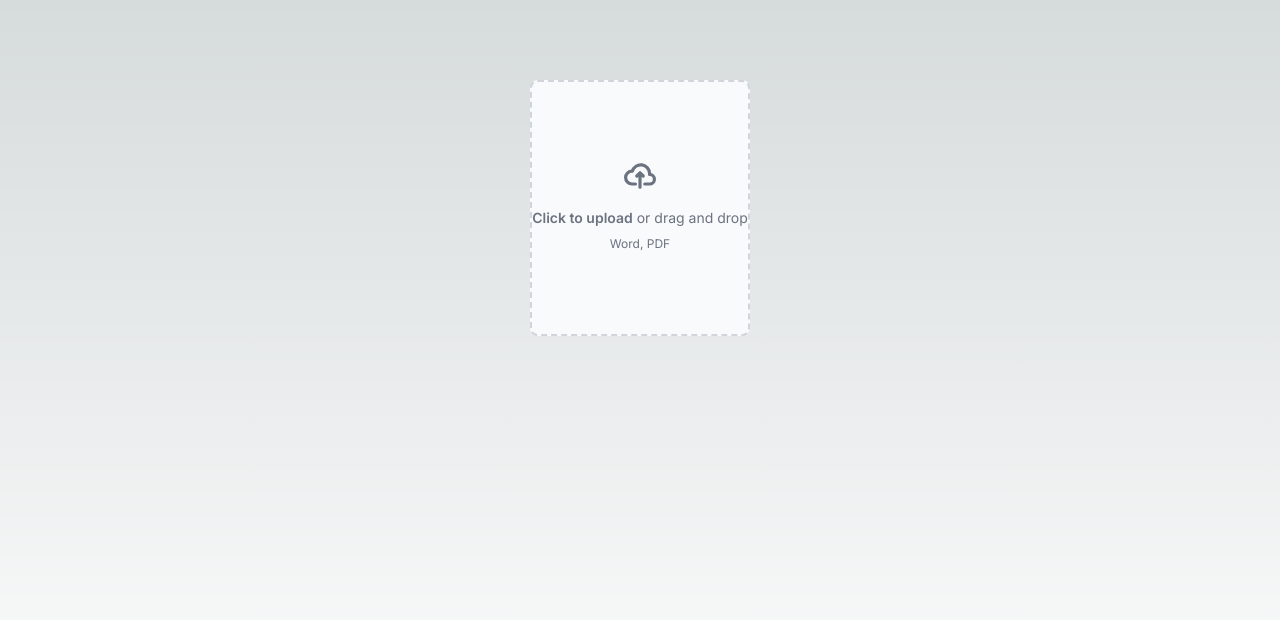
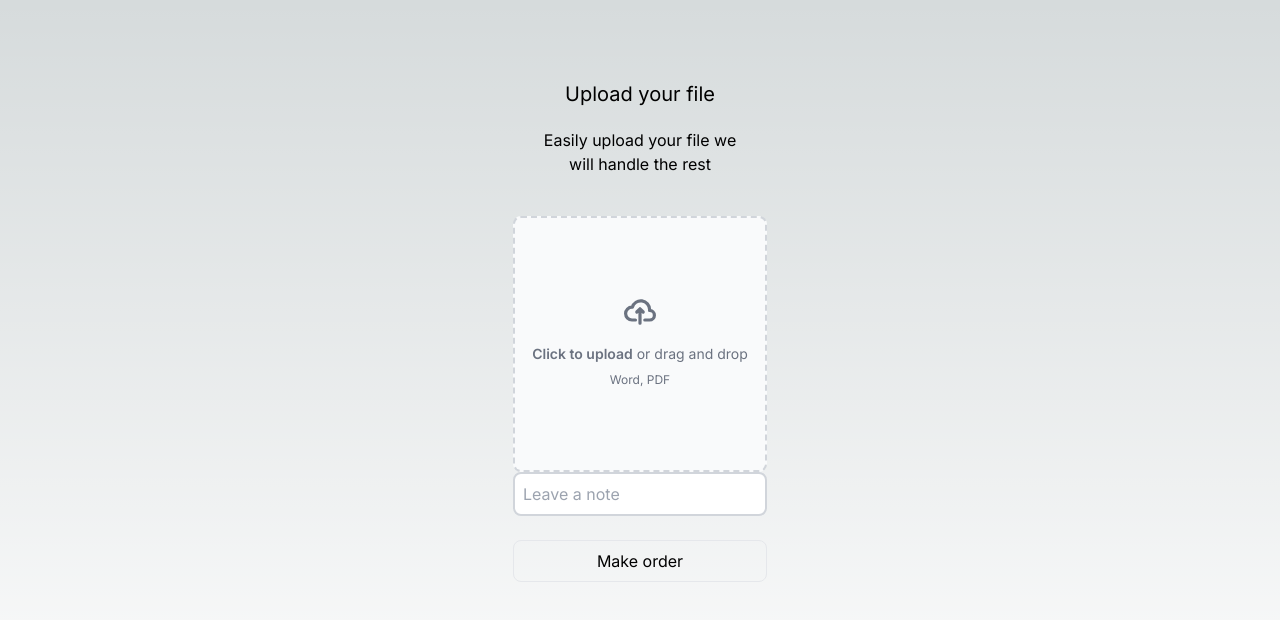
Before and after one commit to Rashad-Muntar/Println-web, a Next.js app: page / in a window 1280 px wide. Shown: the top 620 px of the page. Built offline with nearby package versions, Linux system fonts and the light colour scheme; no server answers.

Commit message:
implement file upload component

```diff
--- a/src/components/home/createJob.tsx
+++ b/src/components/home/createJob.tsx
@@ -1,41 +1,47 @@
-import React,{useState} from 'react'
-import { Formik } from 'formik';
-import Link from 'next/link';
-import Button from '../share/Button';
-import Spinner from '../share/spinner';
-import Input from '../share/Input';
-import AuthContainer from '../share/AuthContainer';
-import { useCreateJobMutation } from '@/generated/graphql';
-import { LoginSchema } from '@/utils/validations';
-
+import React, { useState } from "react";
+import { Formik } from "formik";
+import Link from "next/link";
+import Button from "../share/Button";
+import Spinner from "../share/spinner";
+import Input from "../share/Input";
+import Uploader from "../share/uploader";
+import AuthContainer from "../share/AuthContainer";
+import { useCreateJobMutation } from "@/generated/graphql";
+import { createJobSchema } from "@/utils/validations";
 
 const CreateJob = () => {
   const [isLoading, setIsLoading] = useState(false);
-    const [createJob] = useCreateJobMutation()
+  const [createJob] = useCreateJobMutation();
   return (
     <AuthContainer
-          heading="LOG IN"
-          subHeading=" Welcome back! Log in to your account to enjoy the feel of life"
+      heading="Upload your file"
+      subHeading="Easily upload your file we will handle the rest"
     >
       <Formik
-            initialValues={{ id: 0, description: "", file: "", email: "", password: "" }}
-            validationSchema={LoginSchema}
+        initialValues={{ description: "", file: "" }}
+        validationSchema={createJobSchema}
         onSubmit={async (values) => {
           setIsLoading(true);
-              try {
-                const response = await createJob({
-                  variables: {
-                    input: {
-                        userId: values.id, onGoing: false, completed: false, description: values.description, file: values.file
-                    },
-                  },
-                });
+          console.log(values)
+          setIsLoading(false);
+        //   try {
+        //     const response = await createJob({
+        //       variables: {
+        //         input: {
+        //           userId: 1,
+        //           onGoing: false,
+        //           completed: false,
+        //           description: values.description,
+        //           file: values.file,
+        //         },
+        //       },
+        //     });
 
-                setIsLoading(false);
-                return response;
-              } catch (error: any) {
-                return error.message;
-              }
+        //     setIsLoading(false);
+        //     return response;
+        //   } catch (error: any) {
+        //     return error.message;
+        //   }
         }}
       >
         {({
@@ -51,25 +57,17 @@ const CreateJob = () => {
             onSubmit={handleSubmit}
             className="flex flex-col justify-center"
           >
-                {}
+            <Uploader name="file" onChange={handleChange}/>
+            {errors.file && touched.file && errors.file}
             <Input
-                  placeholder="Enter Email"
-                  type="email"
-                  name="email"
+              placeholder="Leave a note"
+              type="text"
+              name="description"
               onChange={handleChange}
               onBlur={handleBlur}
-                  value={values.email}
+              value={values.description}
             />
-                {errors.email && touched.email && errors.email}
-                <Input
-                  placeholder="Enter Password"
-                  type="password"
-                  name="password"
-                  onChange={handleChange}
-                  onBlur={handleBlur}
-                  value={values.password}
-                />
-                {errors.password && touched.password && errors.password}
+             {errors.description && touched.description && errors.description}
             <Button
               style="py-[8px] mt-4 border"
               type="submit"
@@ -85,14 +83,8 @@ const CreateJob = () => {
           </form>
         )}
       </Formik>
-          <div className="flex justify-center items-center mt-5">
-            <p className="mr-3 text-sm">Don't have an account yet?</p>
-            <Link href="/auth/signup">
-              <p className="text-sky-400">Sign up</p>
-            </Link>
-          </div>
     </AuthContainer>
   );
-}
+};
 
-export default CreateJob
+export default CreateJob;
--- a/src/components/home/home.tsx
+++ b/src/components/home/home.tsx
@@ -1,11 +1,12 @@
 "use client";
 import React from "react";
 import Uploader from "../share/uploader";
+import CreateJob from "./createJob";
 
 const Homepage = () => {
   return (
     <div className="flex, justify-center, items-center">
-      <Uploader />
+      <CreateJob />
     </div>
   );
 };
--- a/src/components/share/uploader.tsx
+++ b/src/components/share/uploader.tsx
@@ -1,30 +1,13 @@
 // import { useTus } from 'use-tus'
+
 import { useCallback, ChangeEvent } from "react";
 
-const Uploader = () => {
-  // const { upload, setUpload, isSuccess, error, remove } = useTus();
-  // const handleSetUpload = useCallback((event: ChangeEvent<HTMLInputElement>) => {
-  //     const file = event.target.files.item(0);
-  //     if (!file) {
-  //       return;
-  //     }
-  //     setUpload(file, {
-  //       endpoint: 'https://tusd.tusdemo.net/files/',
-  //       metadata: {
-  //         filename: file.name,
-  //         filetype: file.type,
-  //       },
-  //     });
-  //   },
-  //   [setUpload]
-  // );
-  // const handleStart = useCallback(() => {
-  //   if (!upload) {
-  //     return;
-  //   }
-  //   // Start to upload the file.
-  //   upload.start();
-  // }, [upload]);
+interface Props {
+    name: string,
+    onChange: (e: ChangeEvent<HTMLInputElement>) => void;
+}
+const Uploader = ({name, onChange}:Props) => {
+
   return (
     <div className="flex items-center justify-center w-full">
       <label
@@ -53,7 +36,7 @@ const Uploader = () => {
           </p>
           <p className="text-xs text-gray-500 dark:text-gray-400">Word, PDF</p>
         </div>
-        <input id="dropzone-file" type="file" className="hidden" />
+        <input id="dropzone-file" type="file" name={name} onChange={onChange} className="hidden" />
       </label>
     </div>
   );
--- a/utils/validations.ts
+++ b/utils/validations.ts
@@ -20,11 +20,19 @@ const LoginSchema = Yup.object().shape({
     .required("Required"),
 });
 const updateProfileSchema = Yup.object().shape({
-  email: Yup.string().email("Invalid email").required("Required"),
+  id: Yup.number().required("Required"),
   username: Yup.string()
     .min(2, "Too Short!")
     .max(20, "Too Long!")
     .required("Required"),
 });
 
-export { SignupSchema, LoginSchema, updateProfileSchema };
+const createJobSchema = Yup.object().shape({
+  description: Yup.string()
+    .min(10, "Too Short!")
+    .max(350, "Too Long!")
+    .required("Required"),
+  file: Yup.string().required("Required"),
+});
+
+export { SignupSchema, LoginSchema, updateProfileSchema, createJobSchema };
```
Lines whose indentation alone changed are shown as unchanged.
